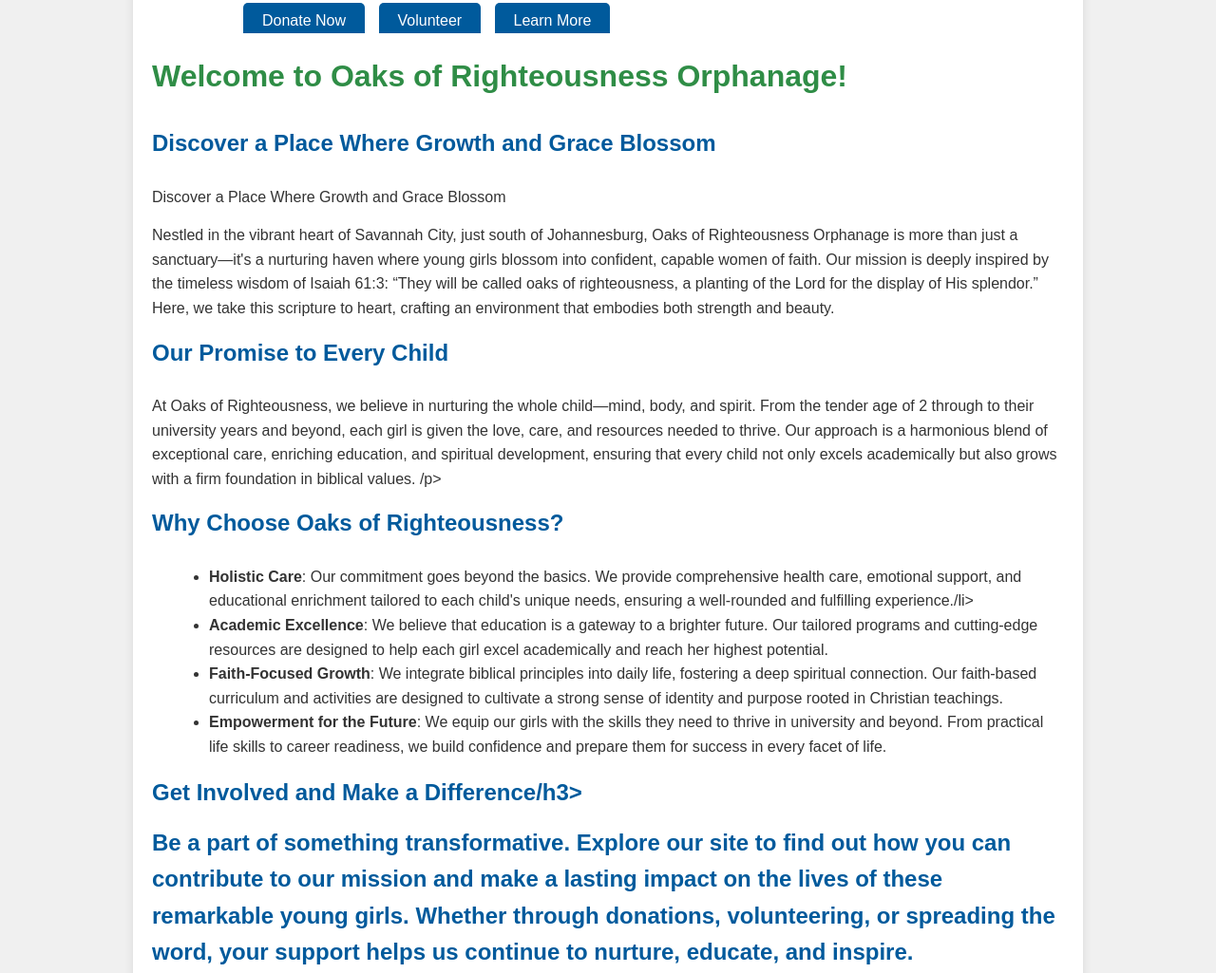
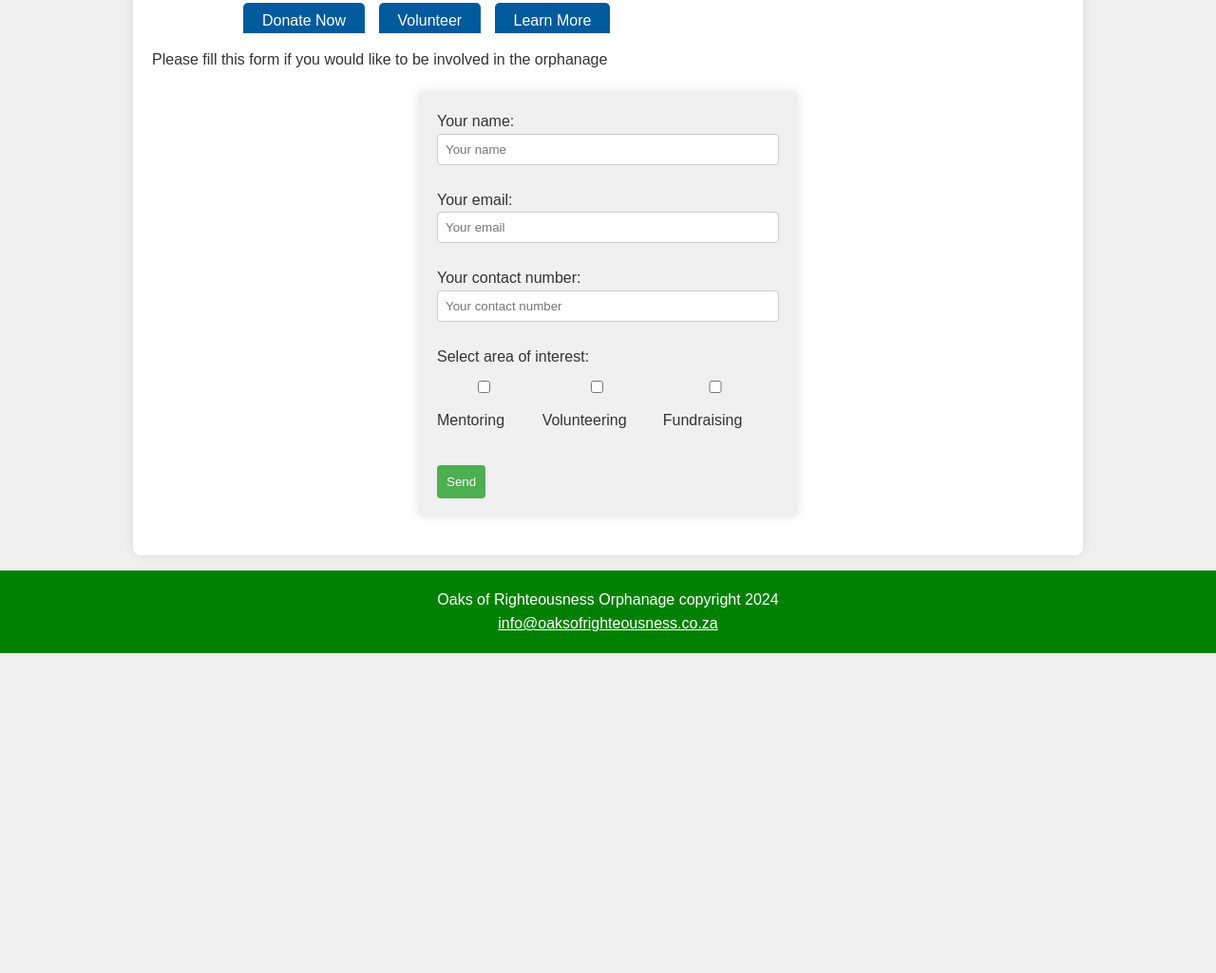
Before and after one commit to Debra89/Oaksofrigheousness, a plain HTML site: page index.html in a window 1280 px wide. Shown: the part 1494-2519 px from the top of the page at 95% size. After the commit the page ends 2182 px from the top, so only its background shows below. Drawn offline with Linux system fonts and the light colour scheme.

Commit message:
Update index.html

```diff
--- a/index.html
+++ b/index.html
@@ -100,36 +100,11 @@
         </div>
     </div>
 
-                    <h2> Welcome to Oaks of Righteousness Orphanage!</h2>
-                 <h3>Discover a Place Where Growth and Grace Blossom</h3>
-
-<p>Discover a Place Where Growth and Grace Blossom
-
-<p>Nestled in the vibrant heart of Savannah City, just south of Johannesburg, Oaks of Righteousness Orphanage is more than just a sanctuary—it's a nurturing haven where young girls blossom into confident, capable women of faith. Our mission is deeply inspired by the timeless wisdom of Isaiah 61:3: “They will be called oaks of righteousness, a planting of the Lord for the display of His splendor.” Here, we take this scripture to heart, crafting an environment that embodies both strength and beauty.</p>
-
-<h3>Our Promise to Every Child</h3>
-
-<p>At Oaks of Righteousness, we believe in nurturing the whole child—mind, body, and spirit. From the tender age of 2 through to their university years and beyond, each girl is given the love, care, and resources needed to thrive. Our approach is a harmonious blend of exceptional care, enriching education, and spiritual development, ensuring that every child not only excels academically but also grows with a firm foundation in biblical values.
-/p>
-<h3>Why Choose Oaks of Righteousness?</h3>
-<ul>
-        <li><b>Holistic Care</b>: Our commitment goes beyond the basics. We provide comprehensive health care, emotional support, and educational enrichment tailored to each child's unique needs, ensuring a well-rounded and fulfilling experience./li>
-       <li><b>Academic Excellence</b>: We believe that education is a gateway to a brighter future. Our tailored programs and cutting-edge resources are designed to help each girl excel academically and reach her highest potential.</li>
-       <li><b>Faith-Focused Growth</b>: We integrate biblical principles into daily life, fostering a deep spiritual connection. Our faith-based curriculum and activities are designed to cultivate a strong sense of identity and purpose rooted in Christian teachings.</li>
-        <li><b>Empowerment for the Future</b>: We equip our girls with the skills they need to thrive in university and beyond. From practical life skills to career readiness, we build confidence and prepare them for success in every facet of life.</li>
-</ul>
-
-<h3>Get Involved and Make a Difference/h3>
-
-<p>Be a part of something transformative. Explore our site to find out how you can contribute to our mission and make a lasting impact on the lives of these remarkable young girls. Whether through donations, volunteering, or spreading the word, your support helps us continue to nurture, educate, and inspire.</p>
-
-
 
     <p>Please fill this form if you would like to be involved in the orphanage</p>
                 <form
                 action="https://formspree.io/f/mblryknj"
-                method="POST"
-              >
+                method="POST">
               <label>
                 Your name:
                 <input type="text" name="name" required placeholder="Your name">
```
